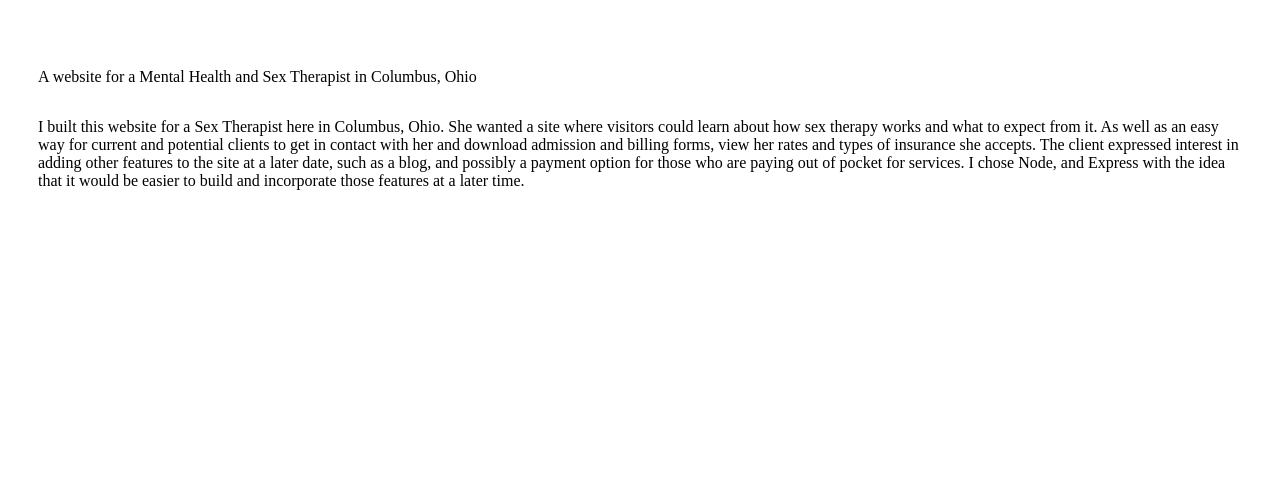
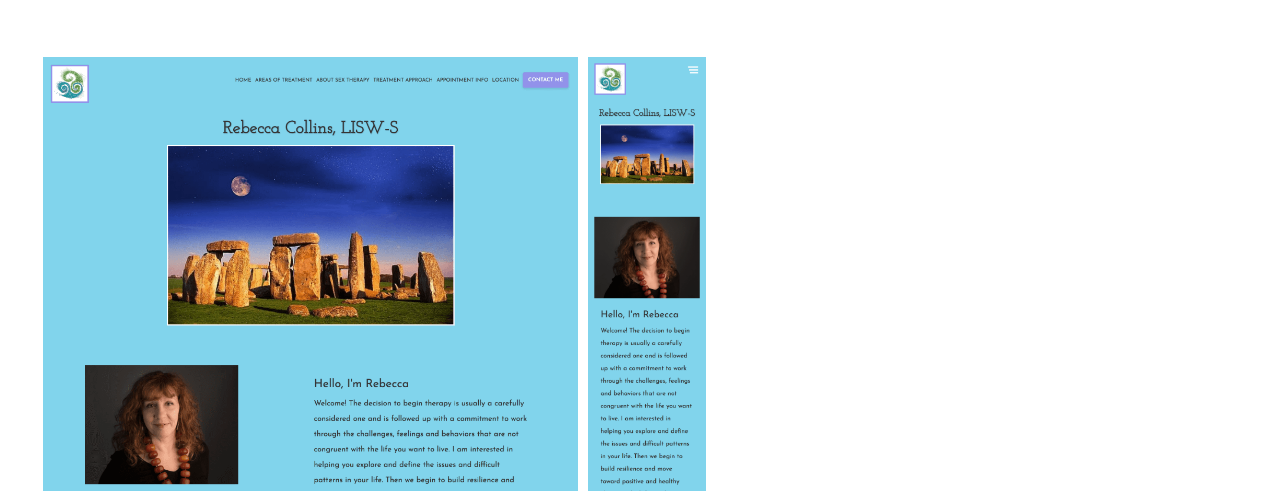
Before and after one commit to JoshyB/Gatsby_jbelknap.me, a Gatsby site: page /rcollinstherapy in a window 1280 px wide. Shown: the part 309-800 px from the top of the page. Built offline with nearby package versions, Linux system fonts and the light colour scheme; Gatsby itself is replaced by a stand-in of ours.

Commit message:
added some placeholder images

```diff
--- a/src/components/templates/project_page_template.js
+++ b/src/components/templates/project_page_template.js
@@ -7,6 +7,8 @@ import Contact from "../contact"
 
 //images
 import externalLink from "../../images/external_link_icon.svg"
+import rcollins from "../../images/rcollins/rcollins_home.png"
+import rcollinsMobile from "../../images/rcollins/rcollins_home_mobile.png"
 
 //media query breakpoints
 import { device } from "../../utils/breakpoints"
@@ -15,7 +17,7 @@ const ProjectPageWrapper = styled.section`
   padding: 30px;
   display: grid;
   grid-template-columns: 1fr;
-  grid-template-rows: repeat(2, auto);
+  grid-template-rows: repeat(4, auto);
 
   .project_nav {
     display: flex;
@@ -44,6 +46,15 @@ const ProjectPageWrapper = styled.section`
     }
   }
 
+  .project_images {
+    display: flex;
+    height: 500px;
+    img {
+      height: 100%;
+      margin: 5px;
+    }
+  }
+
   @media ${device.tablet} {
     .project_title {
       h1 {
@@ -67,6 +78,10 @@ export default ({ data }) => {
           <img src={externalLink} />
         </a>
       </div>
+      <div className="project_images">
+        <img src={rcollins} alt="" />
+        <img src={rcollinsMobile} alt="" />
+      </div>
       <p>{project.description}</p>
       <p>{project.about}</p>
     </ProjectPageWrapper>
```
Also changed, not shown: src/images/rcollins/rcollins_contact.png (added), src/images/rcollins/rcollins_home.png (added), src/images/rcollins/rcollins_home_mobile.png (added), src/images/rcollins/rcollins_location_mobile.png (added).
